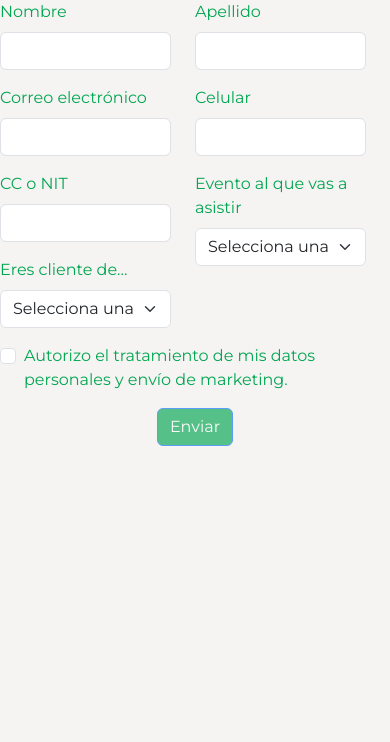
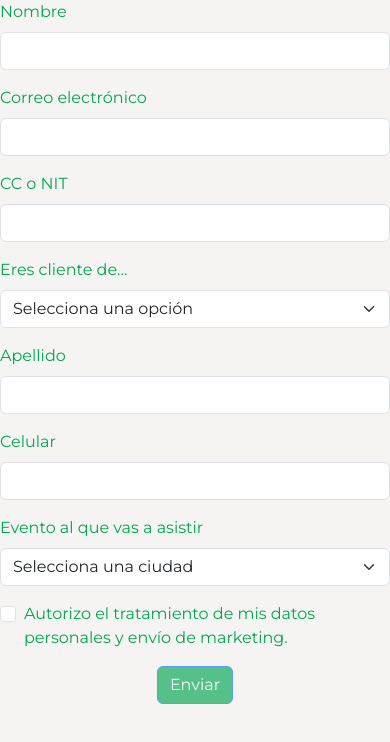
Before and after one commit to LuisfelipeJulius/formulario, a plain HTML site: page index.html in a window 390 px wide. Drawn offline with nearby package versions, Linux system fonts and the light colour scheme.

Commit message:
mediaquery para el formulario

```diff
--- a/asset/estilos.css
+++ b/asset/estilos.css
@@ -162,6 +162,14 @@ body {
         @media only screen and (max-width: 600px)
 {
 
+  .columna_uno{
+    width: 100%;
+  }
+
+  .columna_dos{
+    width: 100%;
+  }
+
 
 
  }
```
